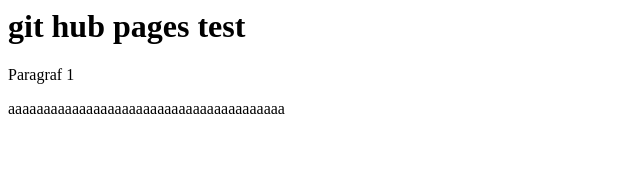
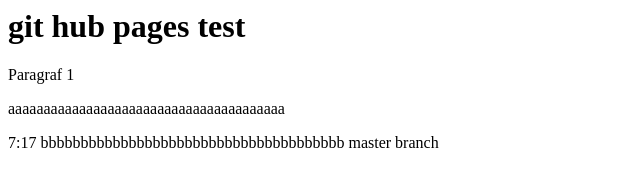
Before and after one commit to joemand985/ghpg, a plain HTML site: page index.html in a window 1280 px wide. Shown: the whole page, without its empty margins (0-640 px from the left). Drawn offline with Linux system fonts and the light colour scheme.

Commit message:
update master

```diff
--- a/index.html
+++ b/index.html
@@ -6,5 +6,6 @@
 	<h1>git hub pages test</h1>
 	<p>Paragraf 1</p>
 	<p>aaaaaaaaaaaaaaaaaaaaaaaaaaaaaaaaaaaaaaa</p>
+	<p>7:17 bbbbbbbbbbbbbbbbbbbbbbbbbbbbbbbbbbbbbb master branch</p>
 </body>
 </html>
```
